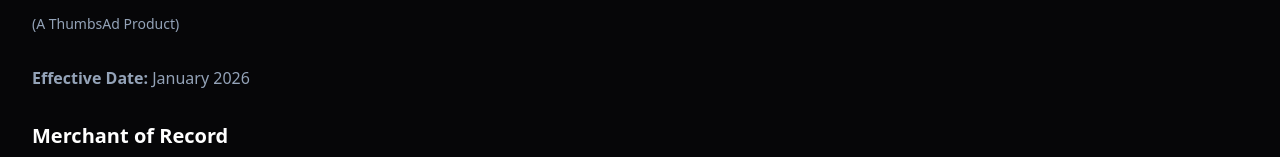
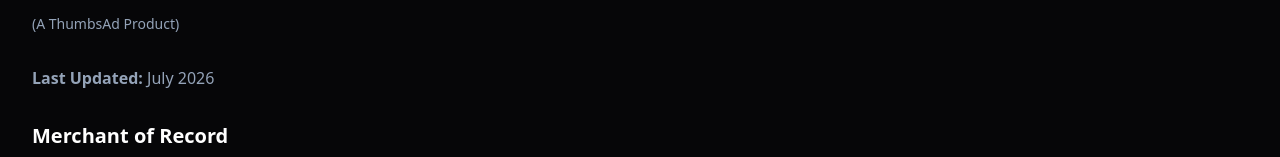
Before and after one commit to tekbasdeniz/truopt-v1-landing, a Next.js app: page /en/refund-policy in a window 1280 px wide. Shown: the part 134-291 px from the top of the page. Built offline with nearby package versions, Linux system fonts and the light colour scheme.

Commit message:
Update refund-policy-content.tsx

```diff
--- a/components/legal/refund-policy-content.tsx
+++ b/components/legal/refund-policy-content.tsx
@@ -8,7 +8,7 @@ export const RefundPolicyContent = () => {
             <p className="text-sm mb-8">(A ThumbsAd Product)</p>
 
             <p className="mb-6">
-                <strong>Effective Date:</strong> January 2026
+                <strong>Last Updated:</strong> July 2026
             </p>
 
             <h2 className="text-xl font-semibold text-foreground mt-8 mb-4">Merchant of Record</h2>
```
